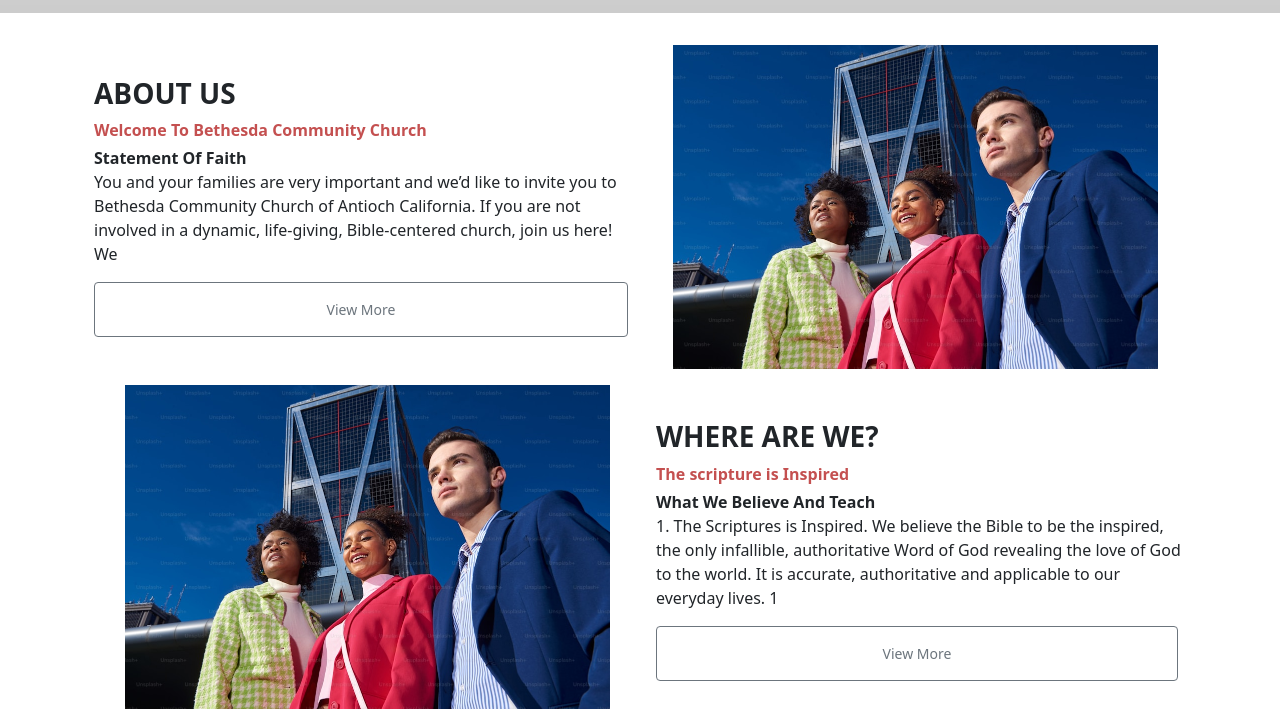
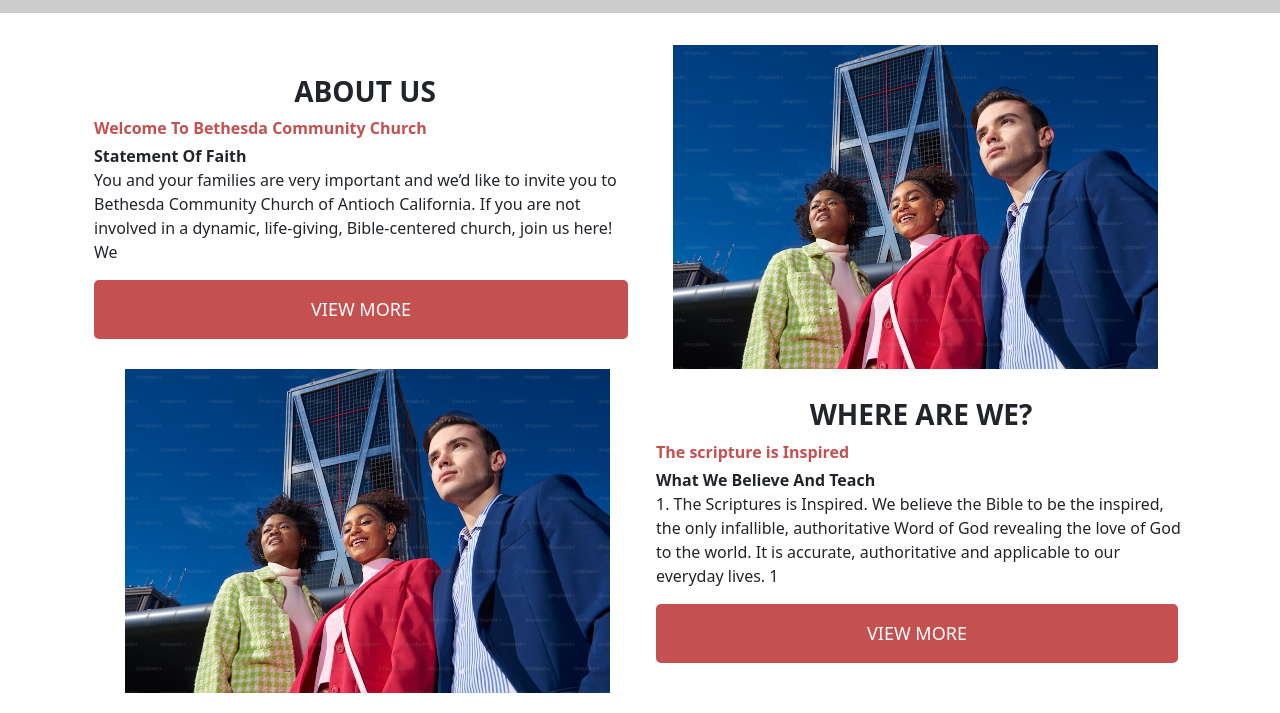
Before and after one commit to Philux-source/Bathesda, a plain HTML site: page index.html in a window 1280 px wide. Shown: the part 787-1500 px from the top of the page. Drawn offline with nearby package versions, Linux system fonts and the light colour scheme.

Commit message:
button color change

```diff
--- a/index.html
+++ b/index.html
@@ -141,12 +141,12 @@
     <section id="aboutus-whoweare">
         <div class="container-fluid bg-body">
             <div class="container col-xxl-8 px-4 py-5">
-                <div class="row flex-lg-row-reverse align-items-center justify-content-center g-2 mb-3">
+                <div class="row flex-lg-row-reverse align-items-center justify-content-center g-2 mb-3 mb-lg-0">
                     <div class="col-12 col-sm-12 col-lg-6">
                         <img src="./images/43.png" class="d-block mx-lg-auto img-fluid" alt="Three People" width="485" loading="lazy">
                     </div>
                     <div class="col-lg-6">
-                        <h3 class="fw-bold">ABOUT US</h3>
+                        <h3 class="fw-bold text-center">ABOUT US</h3>
                         <p class="fw-bold text-body-emphasis mb-1"><span class="church-welcome">Welcome To Bethesda Community Church</p>
                         <p class="lead paragraph-2">
                             <span class="fw-bold">Statement Of Faith</span><br/>
@@ -155,7 +155,7 @@
                             life-giving, Bible-centered church, join us here! We
                         </p>
                         <div class="d-grid gap-2 d-md-flex justify-content-md-start">
-                            <button type="button" class="btn btn-outline-secondary btn-sm py-3 w-100 px-2 me-md-2">View More</button>
+                            <button type="button" class="btn button btn-outline-secondary btn-sm py-3 w-100 px-2 me-md-2">View More</button>
                         </div>
                     </div>
                 </div>
@@ -165,7 +165,7 @@
                         <img src="./images/43.png" class="d-block mx-lg-auto img-fluid" alt="Bootstrap Themes" width="485" loading="lazy">
                     </div>
                     <div class="col-lg-6 ps-lg-3">
-                        <h3 class="fw-bold mt-2 ">WHERE ARE WE?</h3>
+                        <h3 class="fw-bold mt-lg-0 mt-2 text-center">WHERE ARE WE?</h3>
                         <p class="fw-bold text-body-emphasis mb-1"><span class="church-welcome">The scripture is Inspired</span></p>
                         <p class="lead paragraph-2">
                             <span class="fw-bold">What We Believe And Teach</span><br/>
@@ -175,7 +175,7 @@
 
                         </p>
                         <div class="d-grid gap-2 d-md-flex justify-content-md-start">
-                            <button type="button" class="btn btn-outline-secondary btn-sm py-3 w-100 px-2 me-md-2">View More</button>
+                            <button type="button" class="btn button btn-outline-secondary btn-sm py-3 w-100 px-2 me-md-2">View More</button>
                         </div>
                     </div>
                 </div>
@@ -213,17 +213,17 @@
                         <img src="./images/12.png" class="d-block rounded-3 mx-lg-auto img-fluid" alt="Bishop" loading="lazy">
                     </div>
                     <div class="col-lg-6">
-                        <h3 class="fw-bold text-body-emphasis mb-5">
+                        <h3 class="fw-bold text-body-emphasis mb-2">
                             <span class="church-welcome">
                             Bishop Johnson Ajemoh</span>
                         </h3>
-                        <p class="lead paragraph-2 about-bishop mt-5 mb-5">
+                        <p class="lead paragraph-2 about-bishop my-3">
                             Johnson Ejomah (Born January 12, 1953) is a Nigerian American minister and a Pentecostal Bishop.He is the senior pastor of Bethesda Community Church Int’l Incorporated located in the city of Antioch, California United States of America.
                             Bishop Ejomah is one of ten children born to Mr. Oghenerurie and Mrs. Ajiro Ejomah. Since his
                             parents divorced when he was a very young man, he was raised by his uncle Mr. J. J. Johnny with an extremely rough beginning.
                         </p>
                         <div class="d-grid gap-2 d-md-flex justify-content-md-start mt-5">
-                            <button type="button" class="btn btn-outline-secondary btn-sm px-2 me-md-2">View Media</button>
+                            <button type="button" class="btn btn-outline-secondary button btn-sm px-2 me-md-2">Read More</button>
                         </div>
                 </div>
             </div>
```
